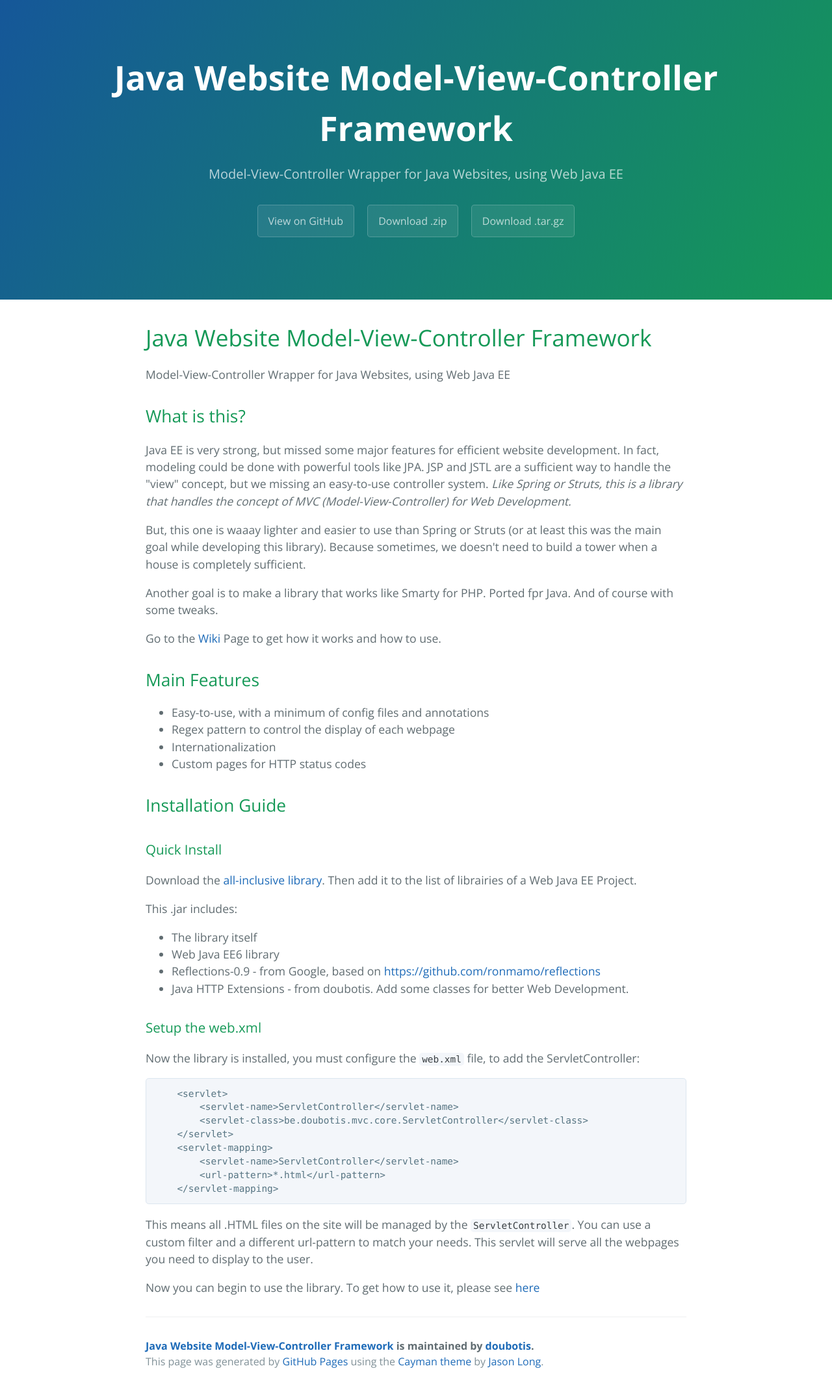
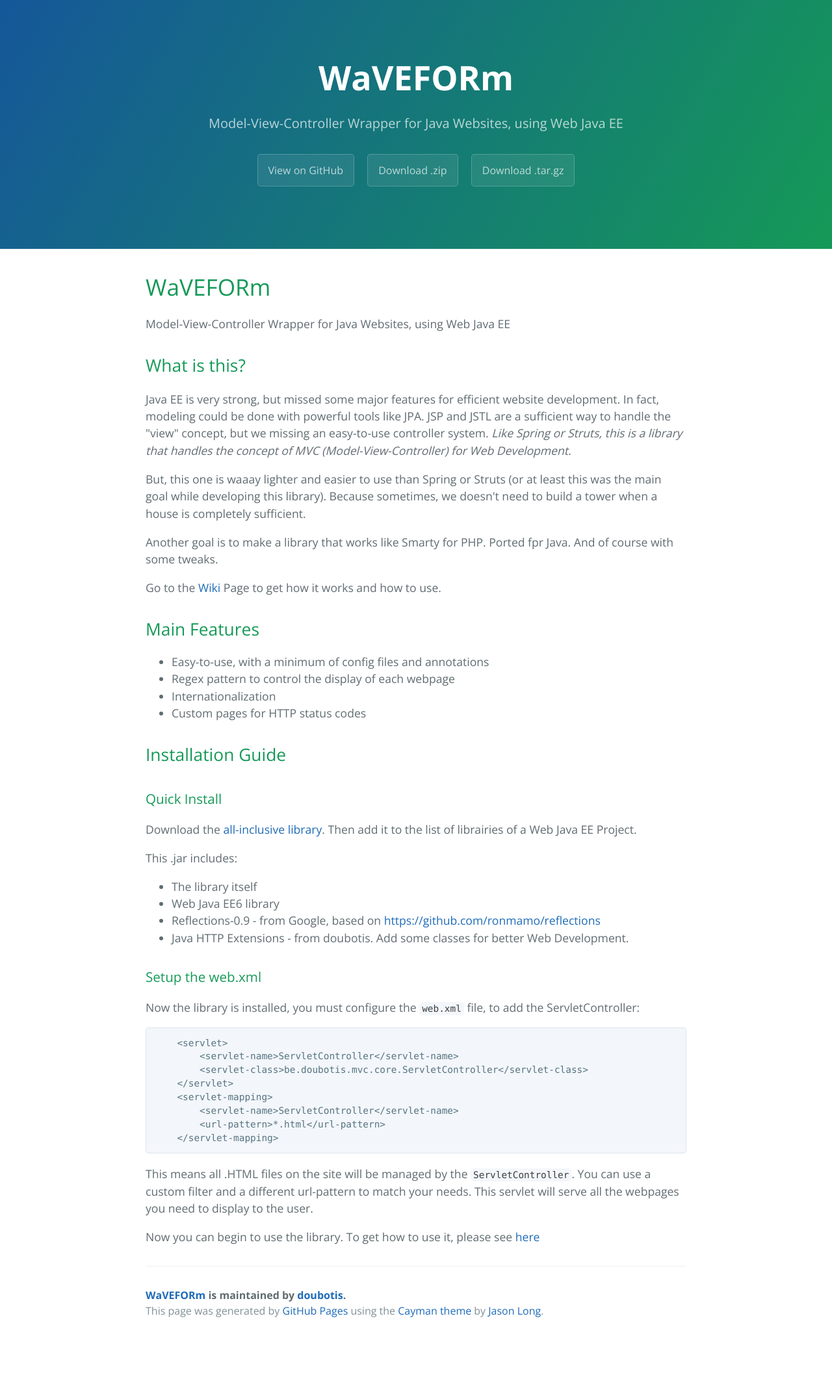
Before and after one commit to doubotis/WaVEFORm, a plain HTML site: page index.html in a window 1280 px wide. Shown: the whole page at 65% size. After the commit the page ends 2061 px from the top, so only its background shows below. Drawn offline with nearby package versions, Linux system fonts and the light colour scheme.

```diff
--- a/index.html
+++ b/index.html
@@ -2,7 +2,7 @@
 <html lang="en-us">
   <head>
     <meta charset="UTF-8">
-    <title>Java Website Model-View-Controller Framework by doubotis</title>
+    <title>WaVEFORm by doubotis</title>
     <meta name="viewport" content="width=device-width, initial-scale=1">
     <link rel="stylesheet" type="text/css" href="stylesheets/normalize.css" media="screen">
     <link href='https://fonts.googleapis.com/css?family=Open+Sans:400,700' rel='stylesheet' type='text/css'>
@@ -11,7 +11,7 @@
   </head>
   <body>
     <section class="page-header">
-      <h1 class="project-name">Java Website Model-View-Controller Framework</h1>
+      <h1 class="project-name">WaVEFORm</h1>
       <h2 class="project-tagline">Model-View-Controller Wrapper for Java Websites, using Web Java EE</h2>
       <a href="https://github.com/doubotis/java-website-mvc" class="btn">View on GitHub</a>
       <a href="https://github.com/doubotis/java-website-mvc/zipball/master" class="btn">Download .zip</a>
@@ -20,7 +20,7 @@
 
     <section class="main-content">
       <h1>
-<a id="java-website-model-view-controller-framework" class="anchor" href="#java-website-model-view-controller-framework" aria-hidden="true"><span aria-hidden="true" class="octicon octicon-link"></span></a>Java Website Model-View-Controller Framework</h1>
+<a id="waveform" class="anchor" href="#waveform" aria-hidden="true"><span aria-hidden="true" class="octicon octicon-link"></span></a>WaVEFORm</h1>
 
 <p>Model-View-Controller Wrapper for Java Websites, using Web Java EE</p>
 
@@ -86,7 +86,7 @@
 <p>Now you can begin to use the library. To get how to use it, please see <a href="https://github.com/doubotis/java-website-mvc/wiki">here</a></p>
 
       <footer class="site-footer">
-        <span class="site-footer-owner"><a href="https://github.com/doubotis/java-website-mvc">Java Website Model-View-Controller Framework</a> is maintained by <a href="https://github.com/doubotis">doubotis</a>.</span>
+        <span class="site-footer-owner"><a href="https://github.com/doubotis/java-website-mvc">WaVEFORm</a> is maintained by <a href="https://github.com/doubotis">doubotis</a>.</span>
 
         <span class="site-footer-credits">This page was generated by <a href="https://pages.github.com">GitHub Pages</a> using the <a href="https://github.com/jasonlong/cayman-theme">Cayman theme</a> by <a href="https://twitter.com/jasonlong">Jason Long</a>.</span>
       </footer>
```
Also changed, not shown: params.json (+2 -2 lines).
